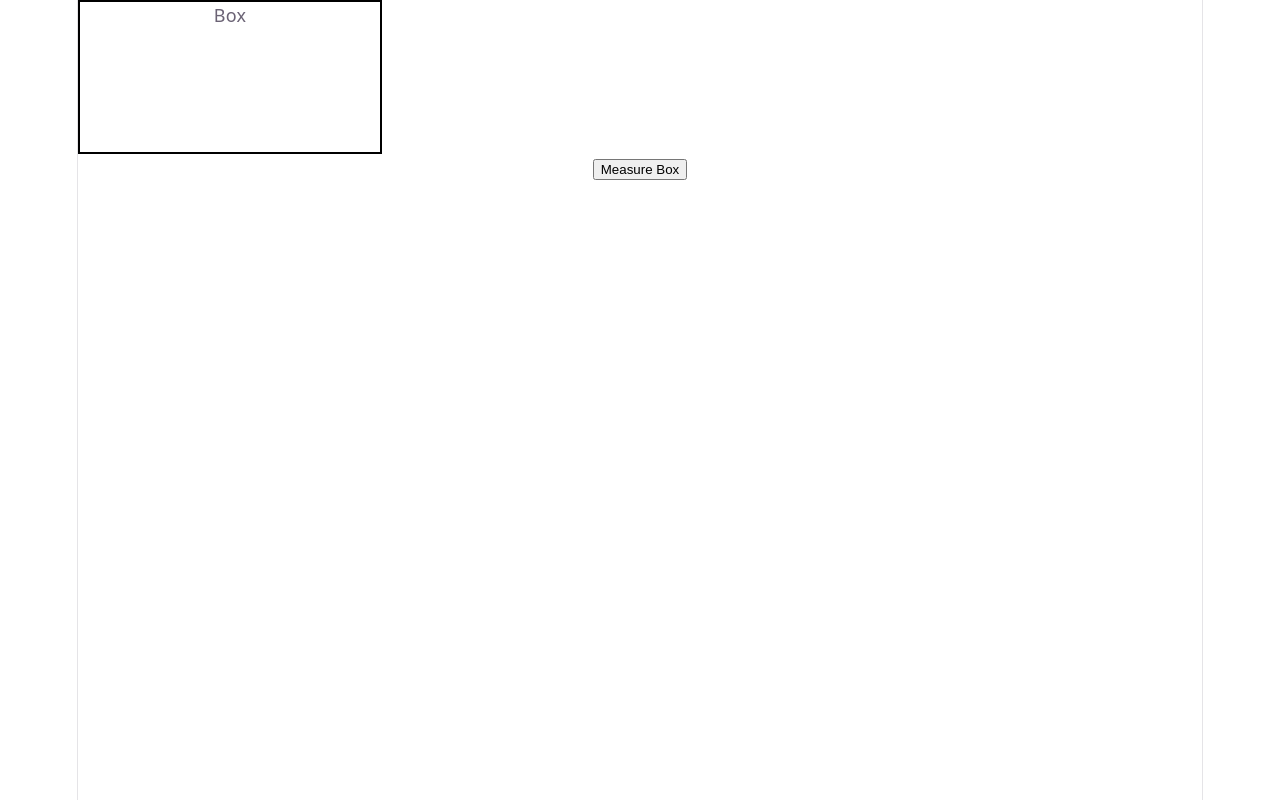
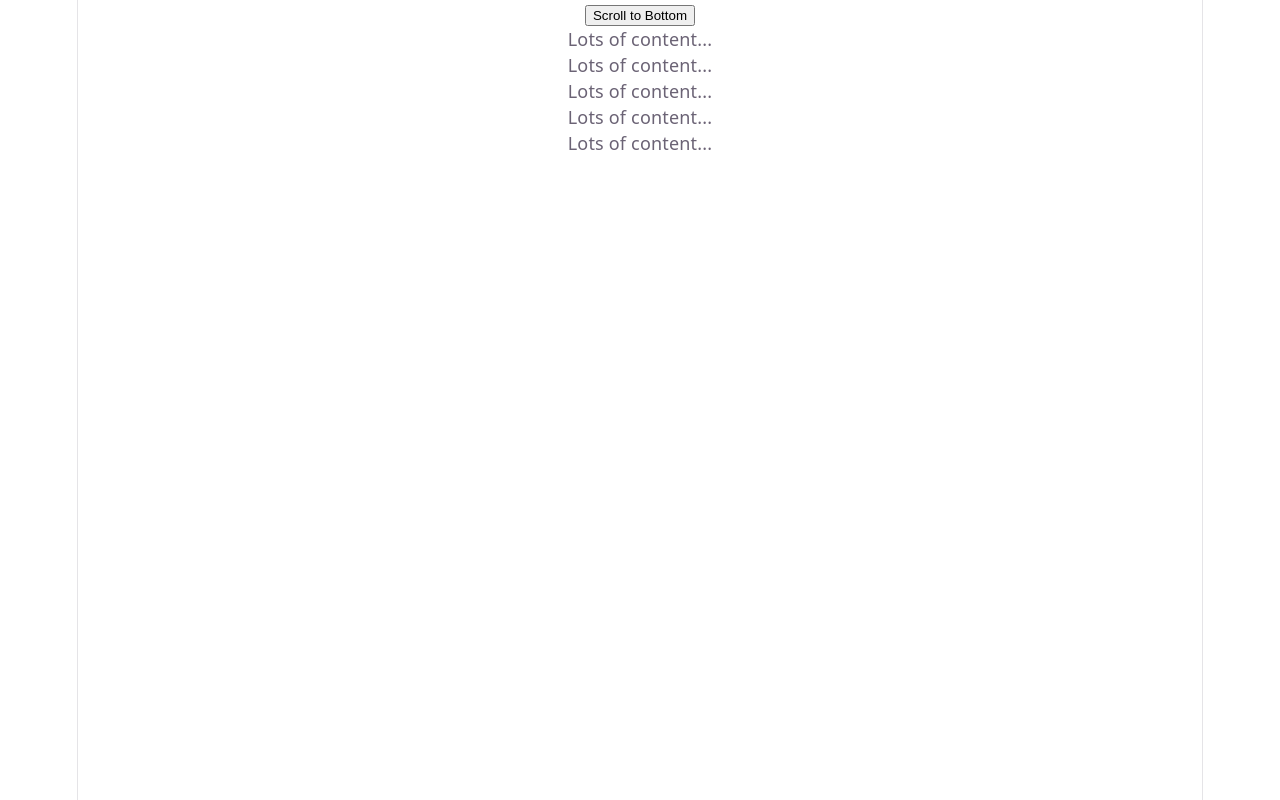
Before and after one commit to abhicism/react-codes, a React (Vite) app: page / in a window 1280 px wide. Shown: the top 800 px of the page. Built offline with nearby package versions, Linux system fonts and the light colour scheme.

Commit message:
go to button app created with scroll smooth

```diff
--- a/src/App.tsx
+++ b/src/App.tsx
@@ -1,49 +1,27 @@
 import { useRef } from "react";
-// Import useRef hook from React
 
 function App() {
+  const bottomRef = useRef<HTMLDivElement>(null);
 
-    const boxRef = useRef<HTMLDivElement>(null);
-    // Create a reference to the box div element
-
-    function handleMeasure() {
-        // Function to measure the box dimensions
-
-        const rectangle =
-            boxRef.current?.getBoundingClientRect();
-        // Get the bounding rectangle of the box
-
-        console.log("Width:", rectangle?.width);
-        // Log the width of the box
-        console.log("Height:", rectangle?.height);
-        // Log the height of the box
+  function scrollToBottom() {
+    bottomRef.current?.scrollIntoView({ behavior: "smooth" });
   }
 
   return (
     <div>
-            {/* Container div */}
+      <button onClick={scrollToBottom}>Scroll to Bottom</button>
 
-            <div
-                ref={boxRef}
-                // Attach the reference to this div
-                style={{
-                    width: "300px",
-                    height: "150px",
-                    border: "2px solid black"
-                }}
-            >
-                Box
-                {/* The box element */}
+      <div style={{ height: "1500px" }}>
+        <p>Lots of content...</p>
+        <p>Lots of content...</p>
+        <p>Lots of content...</p>
+        <p>Lots of content...</p>
+        <p>Lots of content...</p>
       </div>
 
-            <button onClick={handleMeasure}>
-                {/* Button triggers handleMeasure */}
-                Measure Box
-            </button>
-
+      <div ref={bottomRef}>Bottom of the page</div>
     </div>
   );
 }
 
 export default App;
-// Export the component
```
Lines whose indentation alone changed are shown as unchanged.
